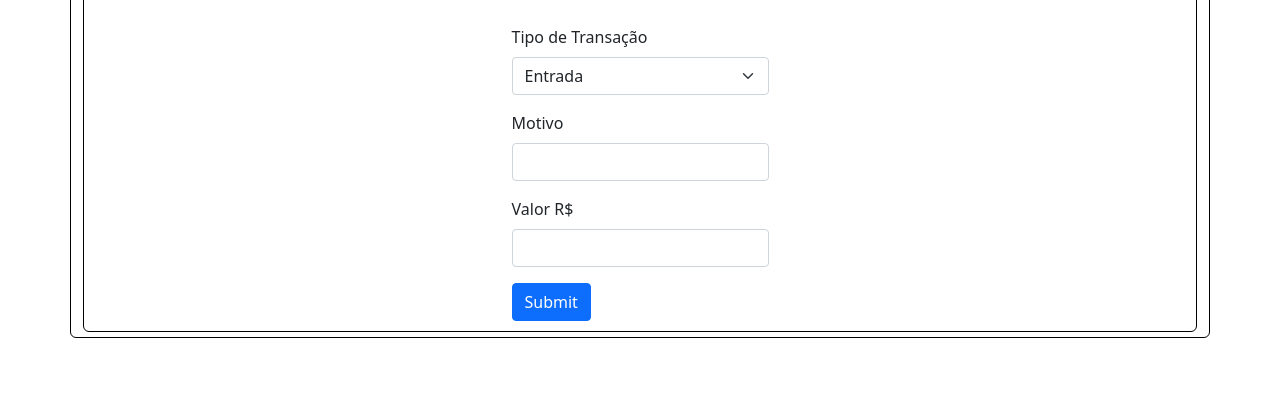
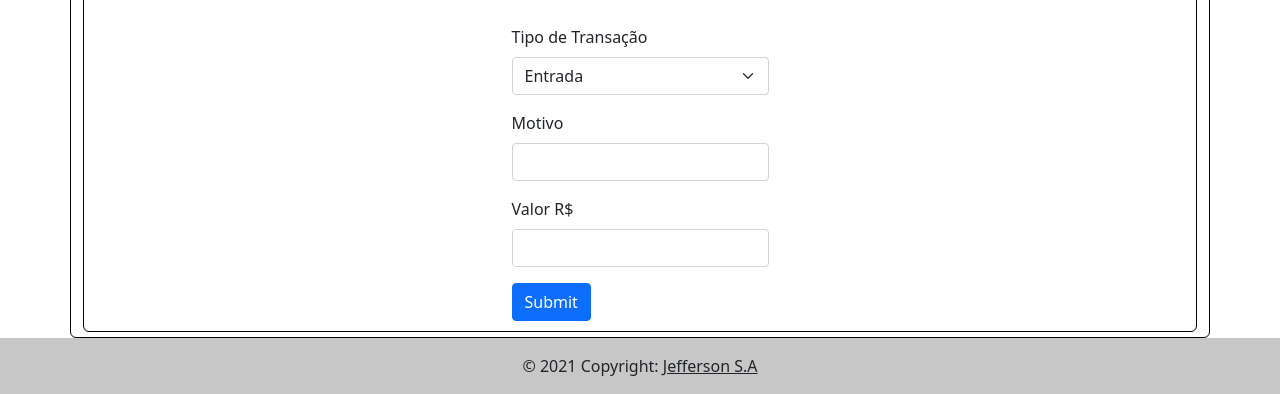
Before and after one commit to jefersonar-cmd/mini-system-finance, a plain HTML site: page index.html in a window 1280 px wide. Shown: the part 582-976 px from the top of the page. Before the commit the page ends 920 px from the top, so only its background shows below. Drawn offline with nearby package versions, Linux system fonts and the light colour scheme.

Commit message:
Atualização de componentes

```diff
--- a/index.html
+++ b/index.html
@@ -74,6 +74,14 @@
         </div>
       </div>
     </div>
+    <footer class="bg-light text-center text-lg-start">
+      <!-- Copyright -->
+      <div class="text-center p-3" style="background-color: rgba(0, 0, 0, 0.2);">
+        © 2021 Copyright:
+        <a class="text-dark" href="https://github.com/jefersonar-cmd">Jefferson S.A</a>
+      </div>
+      <!-- Copyright -->
+    </footer>
 
     <script src="script.js" charset="utf-8"></script>
     <script src="https://cdnjs.cloudflare.com/ajax/libs/crypto-js/4.1.1/crypto-js.min.js" charset="utf-8"></script>
```
Also changed, not shown: 1 other file.
